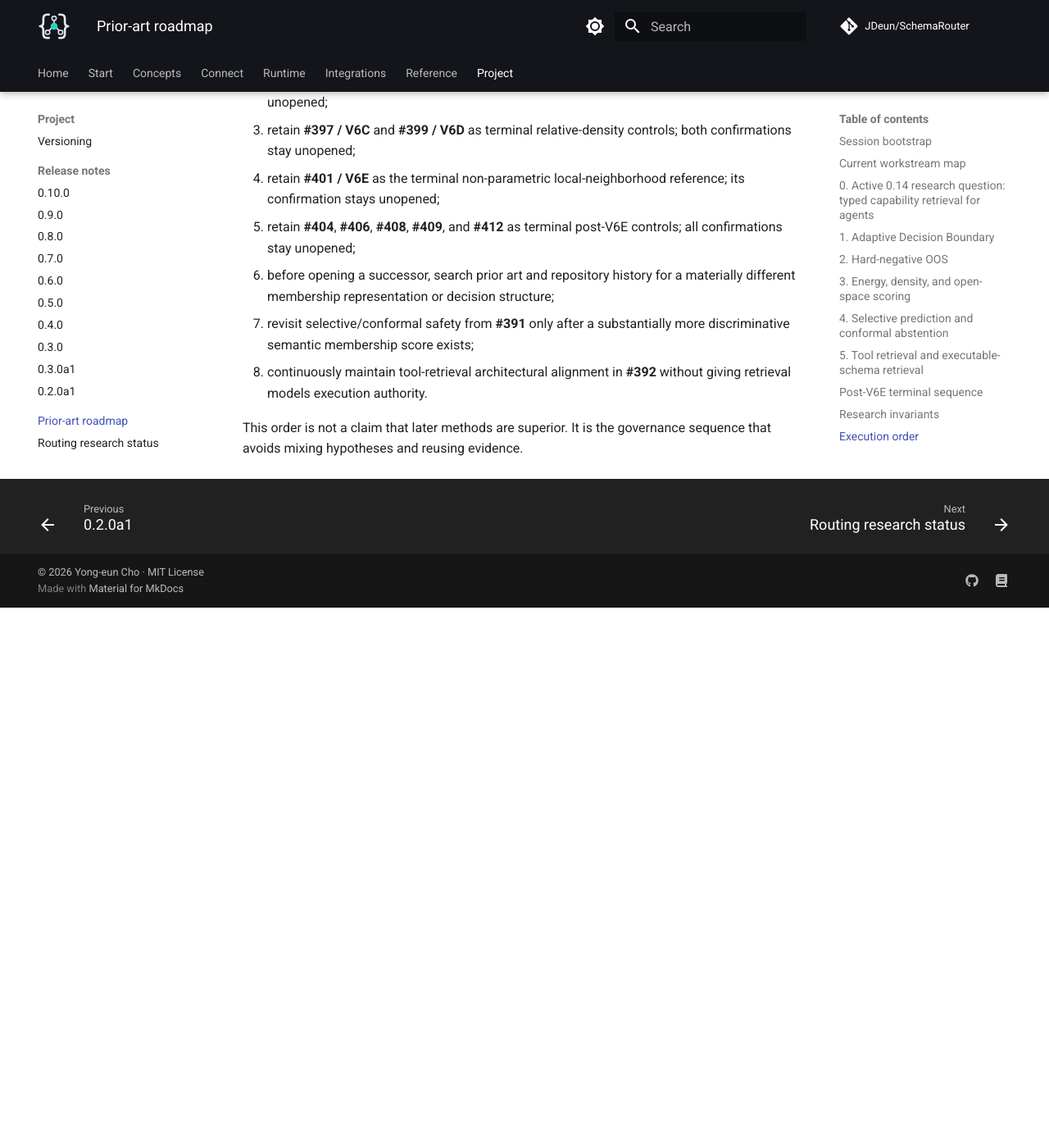
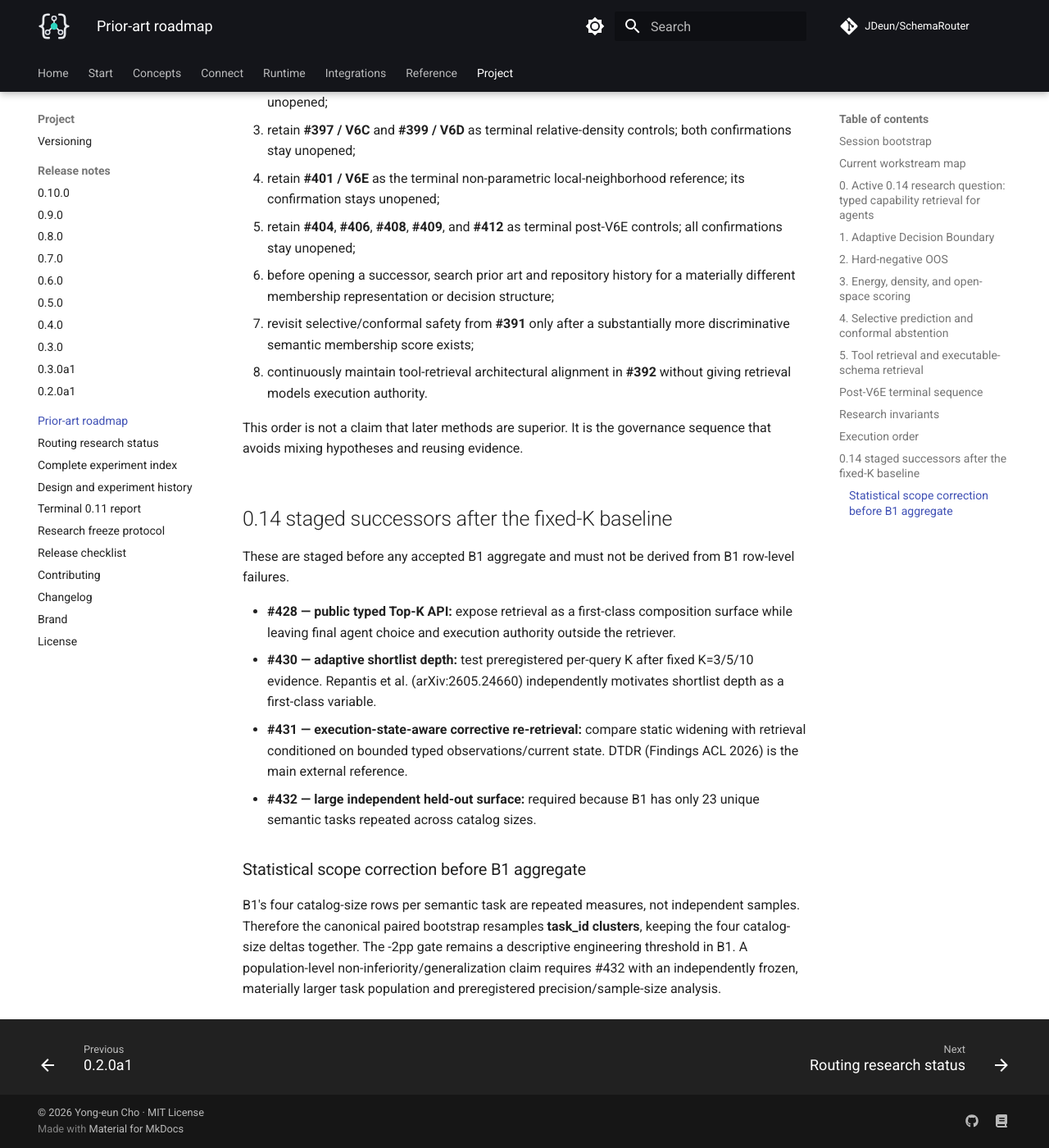
Before and after one commit to JDeun/SchemaRouter, an MkDocs documentation site: the page built from docs/research/prior-art-roadmap.md, in a window 1280 px wide and 1400 px high, scrolled down 9281 px. Shown: the whole window at 82% size. Built offline with MkDocs 1.6.1 and Material for MkDocs 9.7.7, drawn with Linux system fonts in a browser that asks for light colours; comment, search, counter and statistics services are not loaded; before the commit the page ends 10022 px from its top, so only the background shows below that.

Commit message:
docs: add staged 0.14 successor roadmap

```diff
--- a/docs/research/prior-art-roadmap.md
+++ b/docs/research/prior-art-roadmap.md
@@ -311,3 +311,27 @@
 
 This order is not a claim that later methods are superior. It is the governance sequence that avoids
 mixing hypotheses and reusing evidence.
+
+
+## 0.14 staged successors after the fixed-K baseline
+
+These are staged before any accepted B1 aggregate and must not be derived from B1 row-level failures.
+
+- **#428 — public typed Top-K API:** expose retrieval as a first-class composition surface while
+  leaving final agent choice and execution authority outside the retriever.
+- **#430 — adaptive shortlist depth:** test preregistered per-query K after fixed K=3/5/10 evidence.
+  Repantis et al. (arXiv:2605.24660) independently motivates shortlist depth as a first-class
+  variable.
+- **#431 — execution-state-aware corrective re-retrieval:** compare static widening with retrieval
+  conditioned on bounded typed observations/current state. DTDR (Findings ACL 2026) is the main
+  external reference.
+- **#432 — large independent held-out surface:** required because B1 has only 23 unique semantic
+  tasks repeated across catalog sizes.
+
+### Statistical scope correction before B1 aggregate
+
+B1's four catalog-size rows per semantic task are repeated measures, not independent samples.
+Therefore the canonical paired bootstrap resamples **task_id clusters**, keeping the four
+catalog-size deltas together. The -2pp gate remains a descriptive engineering threshold in B1.
+A population-level non-inferiority/generalization claim requires #432 with an independently frozen,
+materially larger task population and preregistered precision/sample-size analysis.
```
